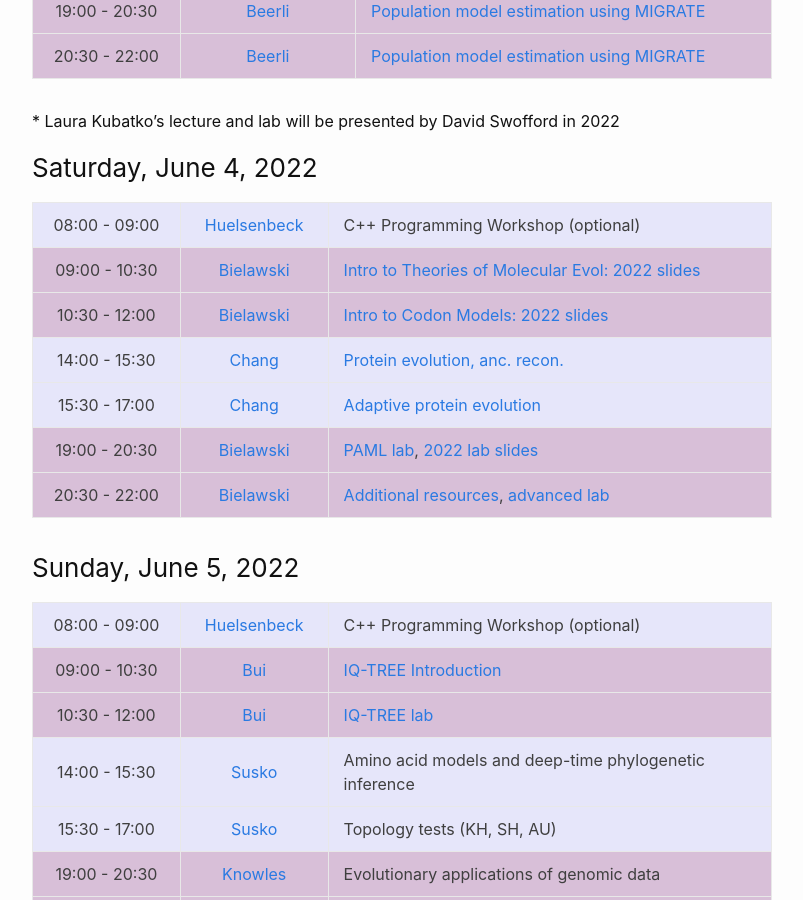
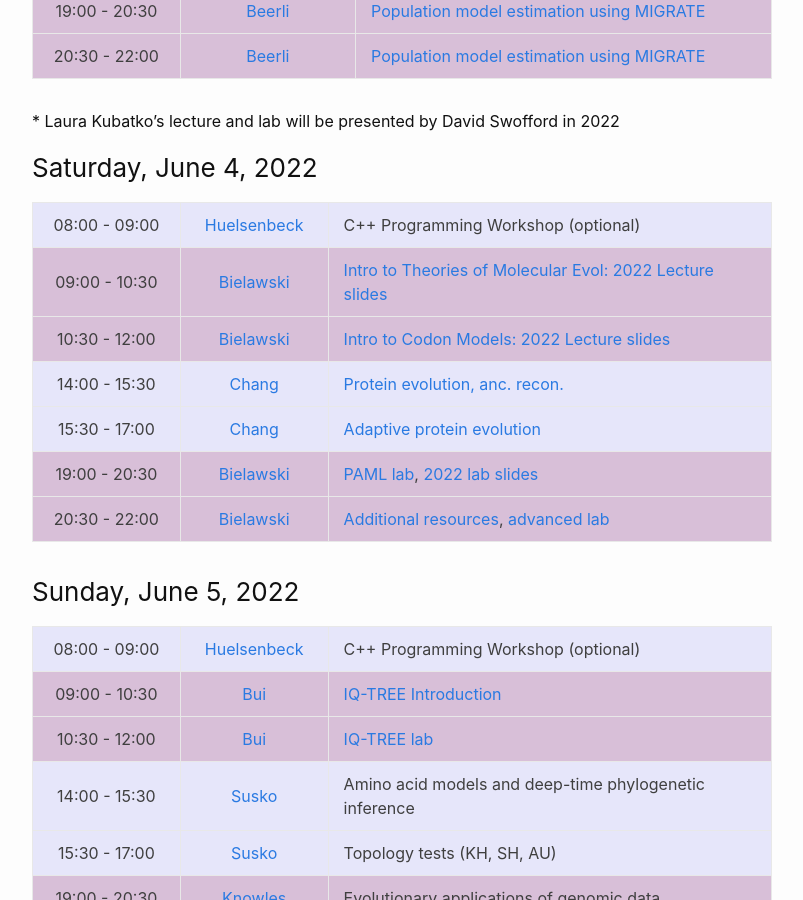
Before and after one commit to molevolworkshop/molevolworkshop.github.io, a Jekyll site: the page built from schedule.md, in a window 1280 px wide and 900 px high, scrolled down 3139 px. Shown: the whole window, without its empty margins (238-1041 px from the left). Built offline with Jekyll 4.4.1, drawn with Linux system fonts in a browser that asks for light colours.

Commit message:
Update schedule.md

```diff
--- a/schedule.md
+++ b/schedule.md
@@ -98,8 +98,8 @@
 
 ---------------|--------------------------------------|-----------------------------------
  08:00 - 09:00 | [Huelsenbeck](/faculty-huelsenbeck/) | C++ Programming Workshop (optional)
- 09:00 - 10:30 | [Bielawski](/faculty-bielawski/)     | [Intro to Theories of Molecular Evol: 2022 slides](http://awarnach.mathstat.dal.ca/~joeb/PAML_lab/slides/Bielawski_lecture_PART_1.pdf)
- 10:30 - 12:00 | [Bielawski](/faculty-bielawski/)     | [Intro to Codon Models: 2022 slides](http://awarnach.mathstat.dal.ca/~joeb/PAML_lab/slides/Bielawski_lecture_PART_1.pdf)
+ 09:00 - 10:30 | [Bielawski](/faculty-bielawski/)     | [Intro to Theories of Molecular Evol: 2022 Lecture slides](http://awarnach.mathstat.dal.ca/~joeb/PAML_lab/slides/Bielawski_lecture_PART_1.pdf)
+ 10:30 - 12:00 | [Bielawski](/faculty-bielawski/)     | [Intro to Codon Models: 2022 Lecture slides](http://awarnach.mathstat.dal.ca/~joeb/PAML_lab/slides/Bielawski_lecture_PART_2.pdf)
  14:00 - 15:30 | [Chang](/faculty-chang/)             | [Protein evolution, anc. recon.]({{ site.baseurl }}/faculty/chang/pdf/Protein_Evolution_&_Ancestral_Reconstruction-opt.pdf)
  15:30 - 17:00 | [Chang](/faculty-chang/)             | [Adaptive protein evolution]({{ site.baseurl }}/faculty/chang/pdf/Adaptive_Protein_Evolution-opt.pdf)
  19:00 - 20:30 | [Bielawski](/faculty-bielawski/)     | [PAML lab](http://awarnach.mathstat.dal.ca/~joeb/PAML_lab/lab.html), [2022 lab slides](http://awarnach.mathstat.dal.ca/~joeb/PAML_lab/resources/pamlDEMO_MOLE2022_v2.pdf)
```
